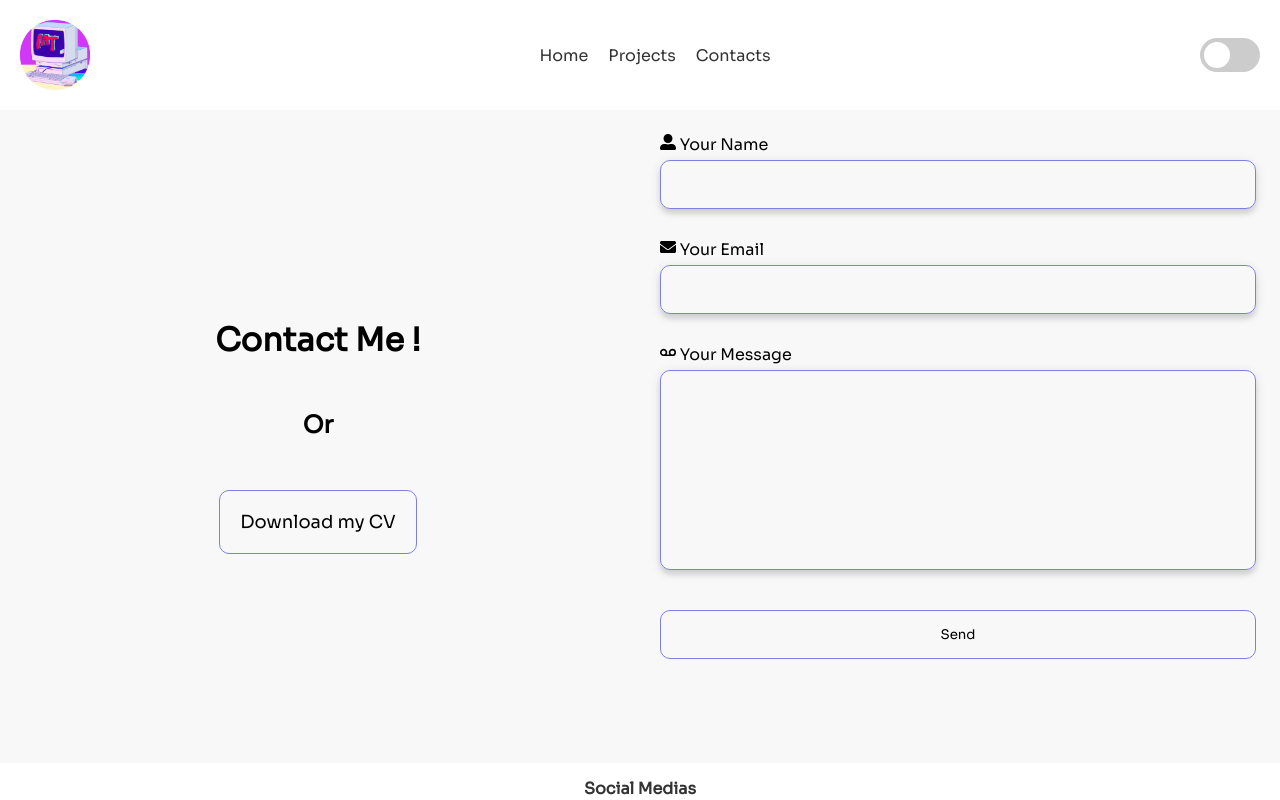
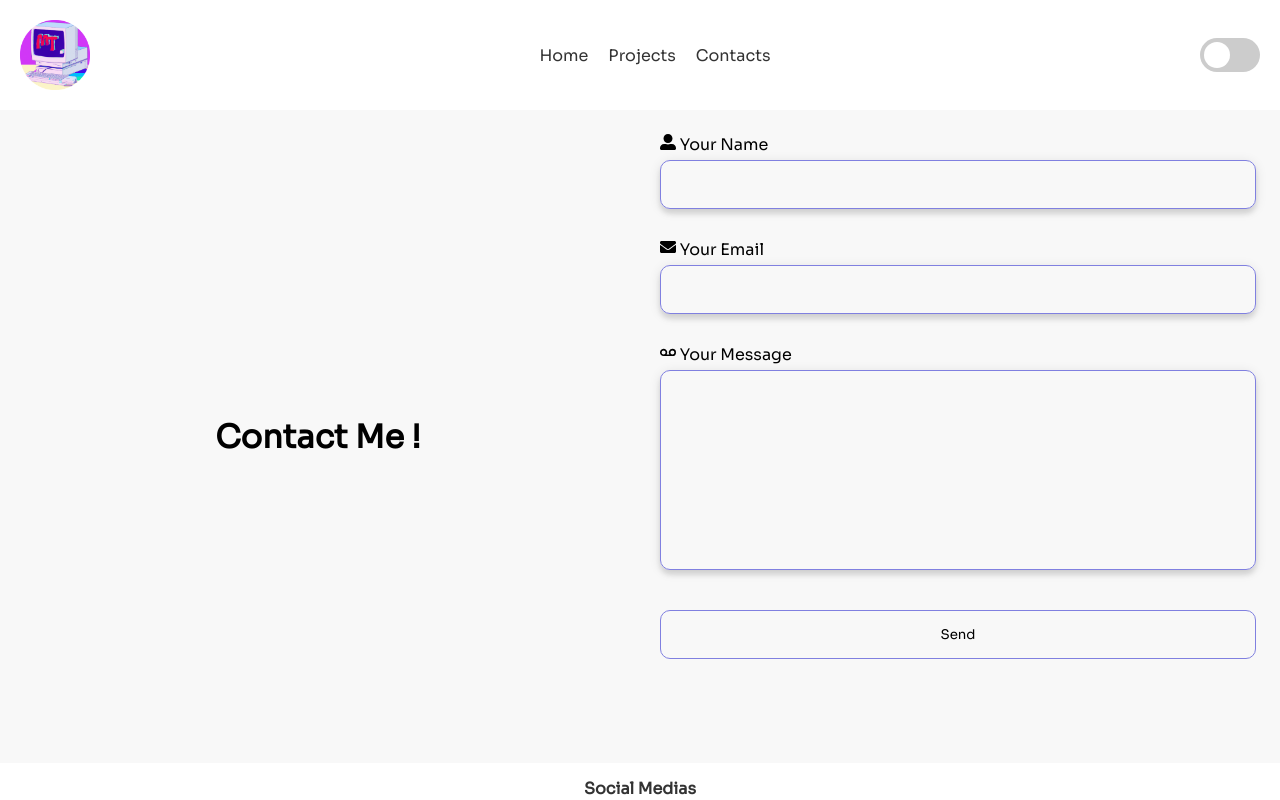
Before and after one commit to Matthieu-Tran/portfolio, a React (Create React App) app: page /Contact in a window 1280 px wide. Shown: the top 800 px of the page. Built offline with nearby package versions, Linux system fonts and the light colour scheme.

Commit message:
Delete the download cv

```diff
--- a/src/components/Contact.js
+++ b/src/components/Contact.js
@@ -44,12 +44,12 @@ const Contact = ({isDarkMode}) => {
     <div className={`contact ${isDarkMode ? 'contact--dark' : ''}`}>
       <div className='info'>
         <h1> Contact Me !</h1>
-        <h2 className='or-h2'> Or </h2>
+        {/* <h2 className='or-h2'> Or </h2>
         <button
           onClick={handleDownload}
           className={`btn-download ${isDarkMode ? 'btn-download--dark' : ''}`}>
           Download my CV
-        </button>
+        </button> */}
       </div>
       <div className='form'>
         <form ref={form} onSubmit={sendEmail}>
--- a/src/styles/Footer.css
+++ b/src/styles/Footer.css
@@ -20,8 +20,6 @@ a {
   text-decoration: none;
   color: inherit;
 }
-
-
 
 
 .footer-col {
```
